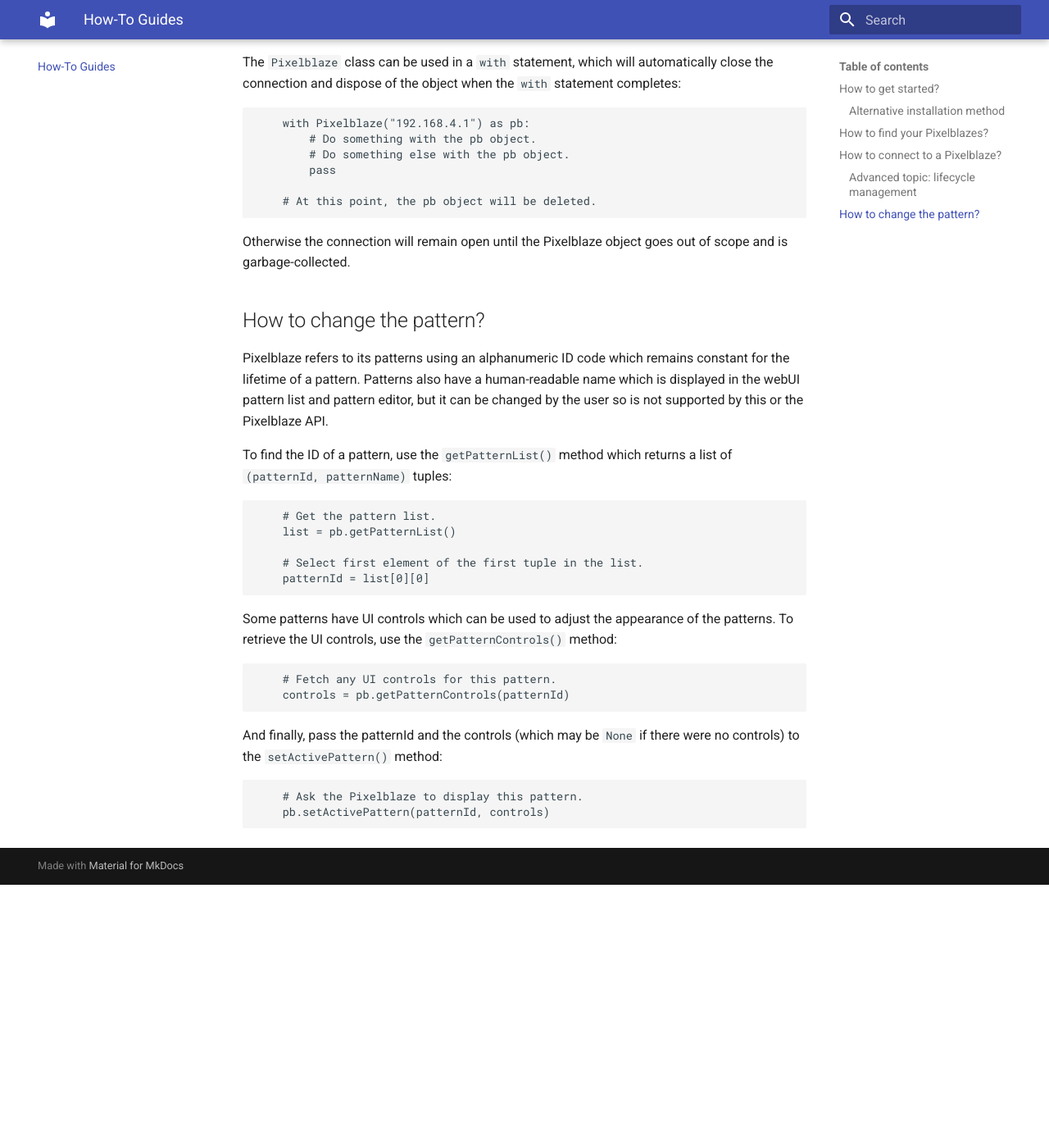
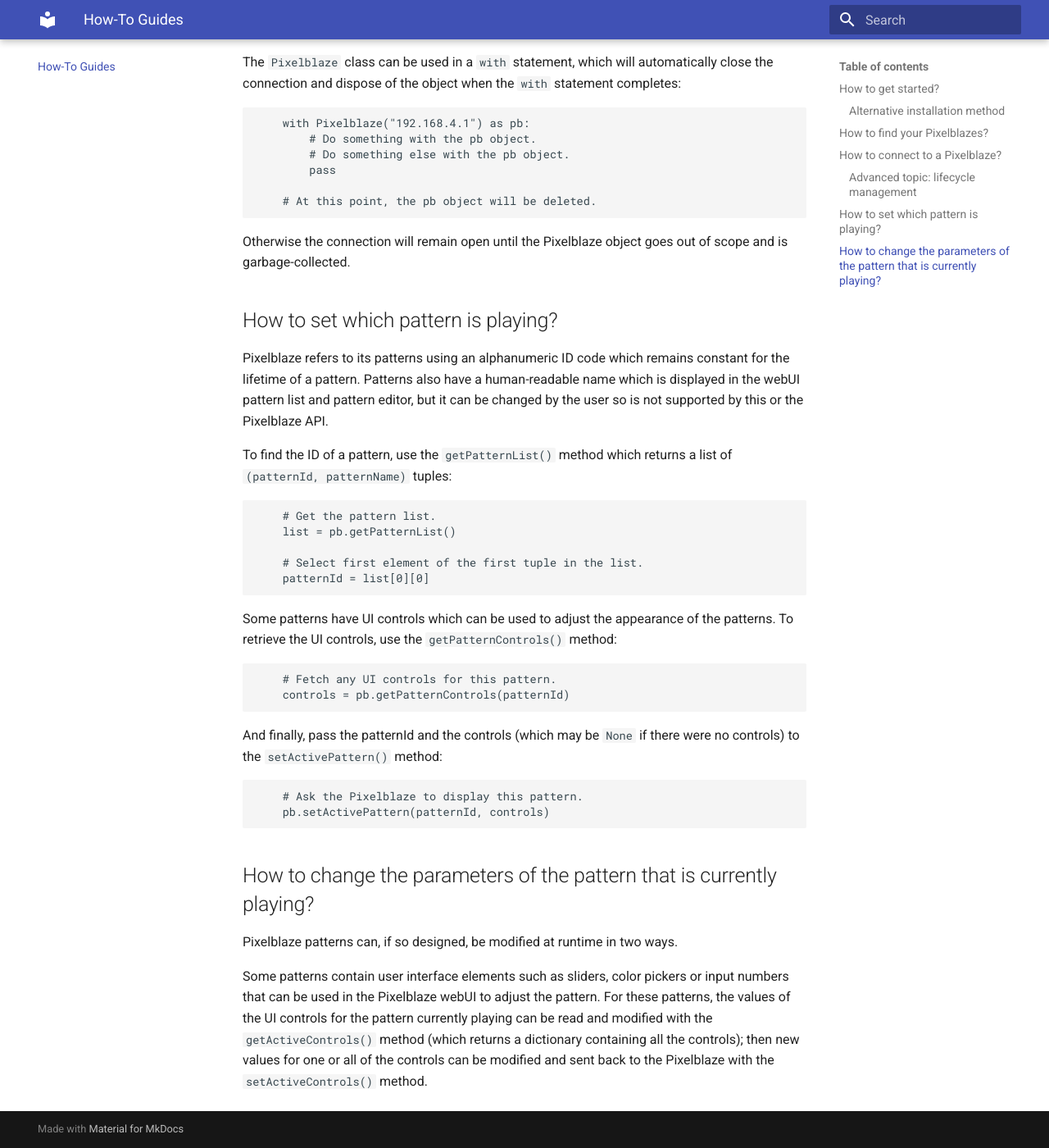
Before and after one commit to zranger1/pixelblaze-client, an MkDocs documentation site: the page built from docs/how-to-guides.md, in a window 1280 px wide and 1400 px high, scrolled down 1972 px. Shown: the whole window at 82% size. Built offline with MkDocs 1.6.1 and Material for MkDocs 9.7.7, drawn with Linux system fonts in a browser that asks for light colours; before the commit the page ends 3051 px from its top, so only the background shows below that.

````diff
--- a/docs/how-to-guides.md
+++ b/docs/how-to-guides.md
@@ -90,7 +90,7 @@ The `Pixelblaze` class can be used in a `with` statement, which will automatical
 
 Otherwise the connection will remain open until the Pixelblaze object goes out of scope and is garbage-collected.
 
-## How to change the pattern?
+## How to set which pattern is playing?
 
 Pixelblaze refers to its patterns using an alphanumeric ID code which remains constant for the lifetime of a pattern.  Patterns also have a human-readable name which is displayed in the webUI pattern list and pattern editor, but it can be changed by the user so is not supported by this or the Pixelblaze API.
 
@@ -116,3 +116,9 @@ And finally, pass the patternId and the controls (which may be `None` if there w
     # Ask the Pixelblaze to display this pattern.
     pb.setActivePattern(patternId, controls)
 ```
+
+## How to change the parameters of the pattern that is currently playing?
+
+Pixelblaze patterns can, if so designed, be modified at runtime in two ways.
+
+Some patterns contain user interface elements such as sliders, color pickers or input numbers that can be used in the Pixelblaze webUI to adjust the pattern.  For these patterns, the values of the UI controls for the pattern currently playing can be read and modified with the `getActiveControls()` method (which returns a dictionary containing all the controls); then new values for one or all of the controls can be modified and sent back to the Pixelblaze with the `setActiveControls()` method.
````
Also changed, not shown: 1 other file.
